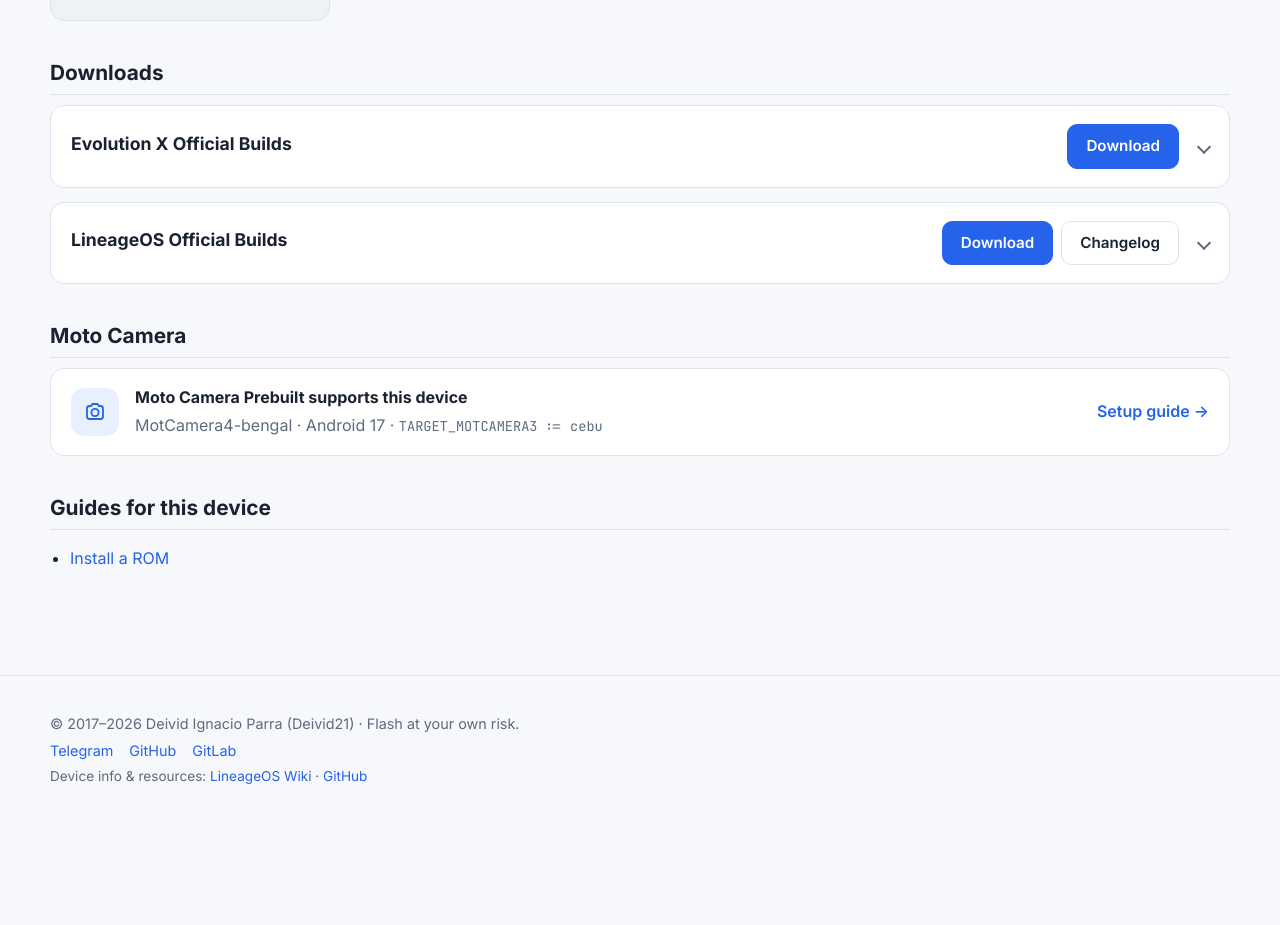
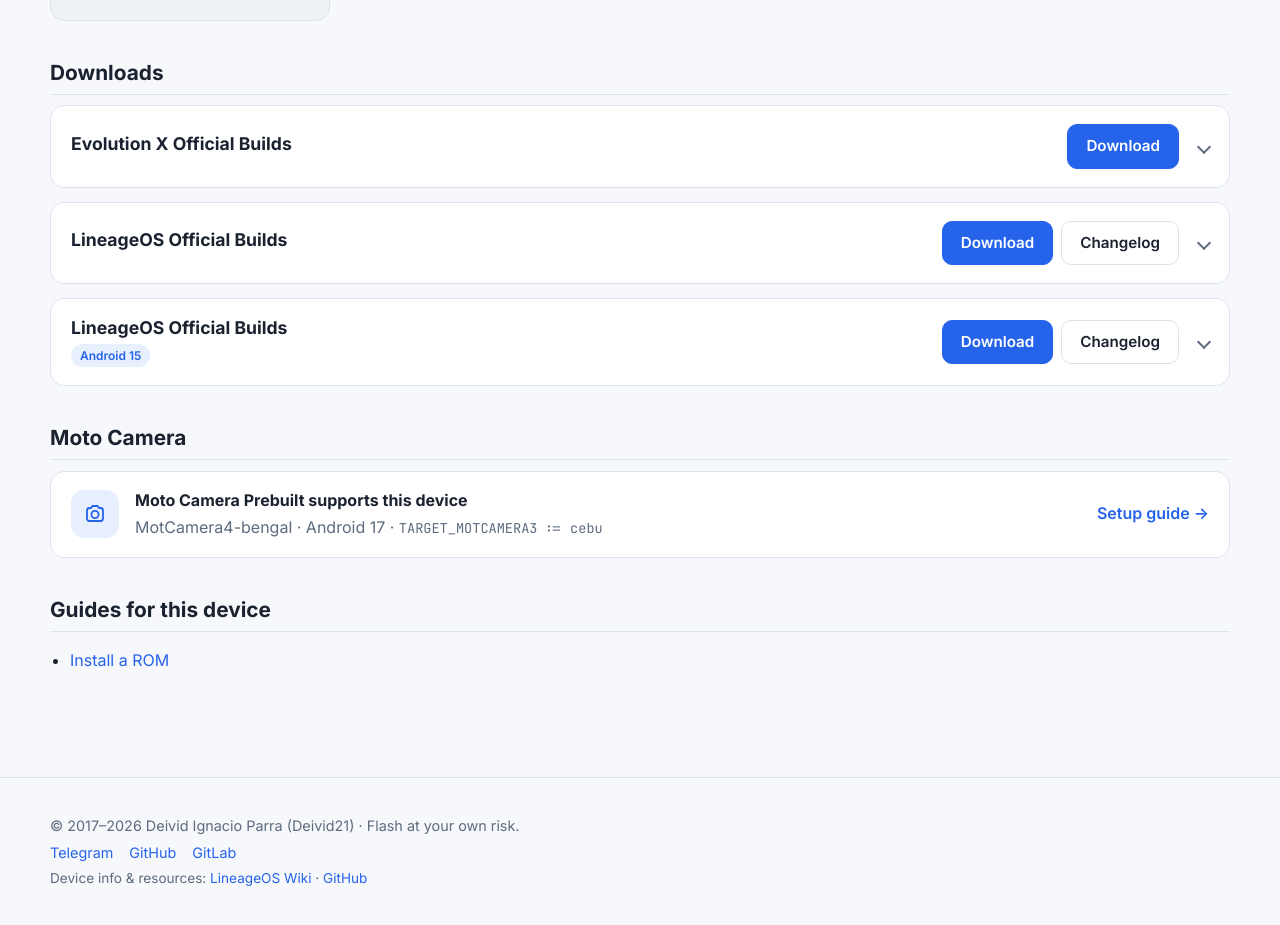
Before and after one commit to Deivid21/deivid21.github.io, a Jekyll site: the page built from _devices/cebu.md, in a window 1280 px wide and 1357 px high, cut to the strip 431-1356 px from the top of the window. Built offline with Jekyll 4.4.1, drawn with Linux system fonts in a browser that asks for light colours; part of the change alters nothing that is shown.

Commit message:
feat(devices): add archived LineageOS 22.2 build for cebu
Keep the last official LineageOS 22.2 (Android 15) signed nightly,
from 2025-10-11, below the current official LineageOS card.

Co-Authored-By: Claude Opus 5.5 <noreply@anthropic.com>

```diff
--- a/_devices/cebu.md
+++ b/_devices/cebu.md
@@ -19,4 +19,30 @@ roms:
     # version: ""
     # status: active      # active | discontinued
     # date: 2026-11-03
+  - name: LineageOS
+    archived: true
+    android: 15
+    version: "22.2"
+    status: discontinued
+    date: 2025-10-11
+    download: https://github.com/Deivid21/RELEASES/releases/download/lineage-22.2-20251011-nightly-cebu-signed/lineage-22.2-20251011-nightly-cebu-signed.zip
+    changelog: https://github.com/Deivid21/RELEASES/releases/tag/lineage-22.2-20251011-nightly-cebu-signed
+    sha256: "1f56a45e5dee6edd98bf9d7d8fb2c9092656faff0a33c944def09b2d454a5126"
+    filesize: "0.93 GB"
+    security_patch: September 2025
+    gapps: false
+    forum: https://xdaforums.com/t/rom-17-official-lineageos-24-0-for-moto-g9-power-cebu.4719845/
+    files:
+      - name: boot.img
+        url: https://github.com/Deivid21/RELEASES/releases/download/lineage-22.2-20251011-nightly-cebu-signed/boot.img
+      - name: dtbo.img
+        url: https://github.com/Deivid21/RELEASES/releases/download/lineage-22.2-20251011-nightly-cebu-signed/dtbo.img
+      - name: recovery.img
+        url: https://github.com/Deivid21/RELEASES/releases/download/lineage-22.2-20251011-nightly-cebu-signed/recovery.img
+      - name: super_empty.img
+        url: https://github.com/Deivid21/RELEASES/releases/download/lineage-22.2-20251011-nightly-cebu-signed/super_empty.img
+      - name: vbmeta.img
+        url: https://github.com/Deivid21/RELEASES/releases/download/lineage-22.2-20251011-nightly-cebu-signed/vbmeta.img
+    notes: "Last official LineageOS 22.2 nightly build (signed): September 2025 security patch, SELinux enforcing. No longer updated."
+    notes_es: "Última nightly oficial de LineageOS 22.2 (firmada): parche de seguridad de septiembre de 2025, SELinux enforcing. Ya no se actualiza."
 ---
```
